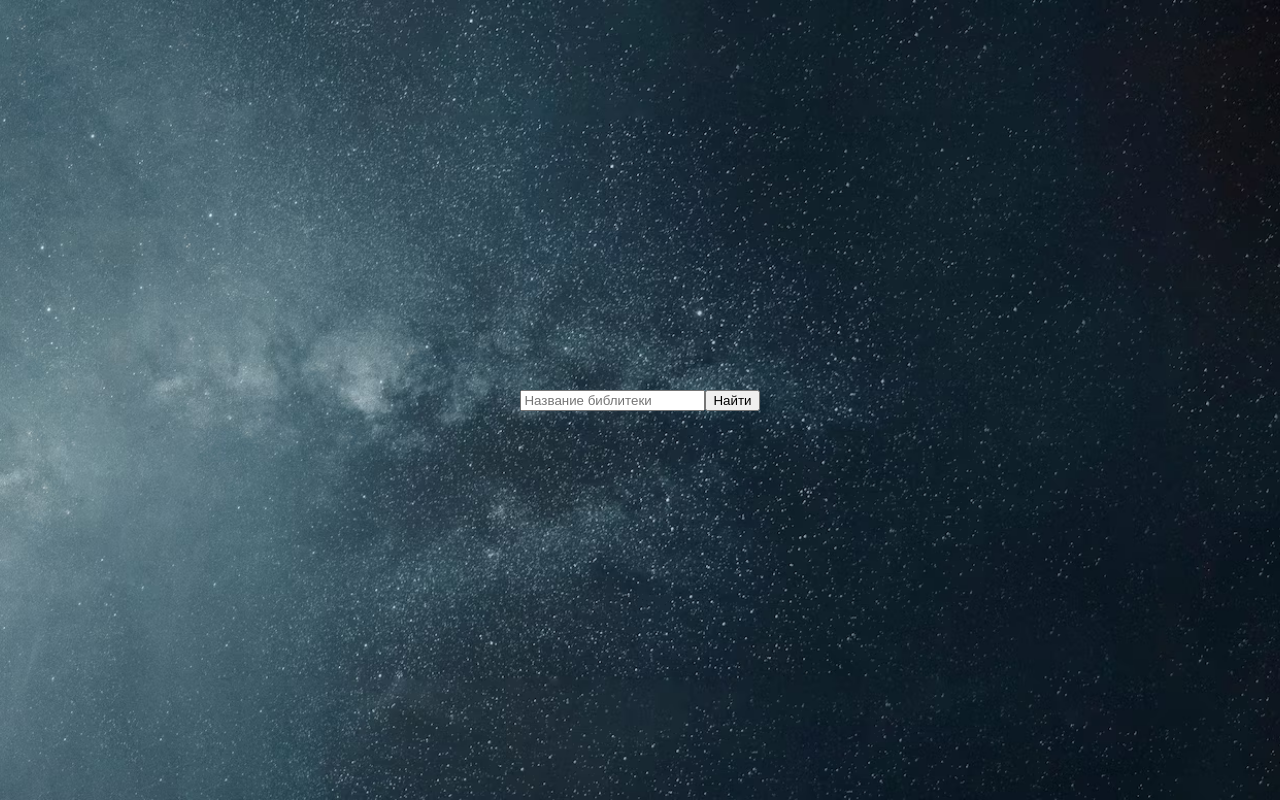
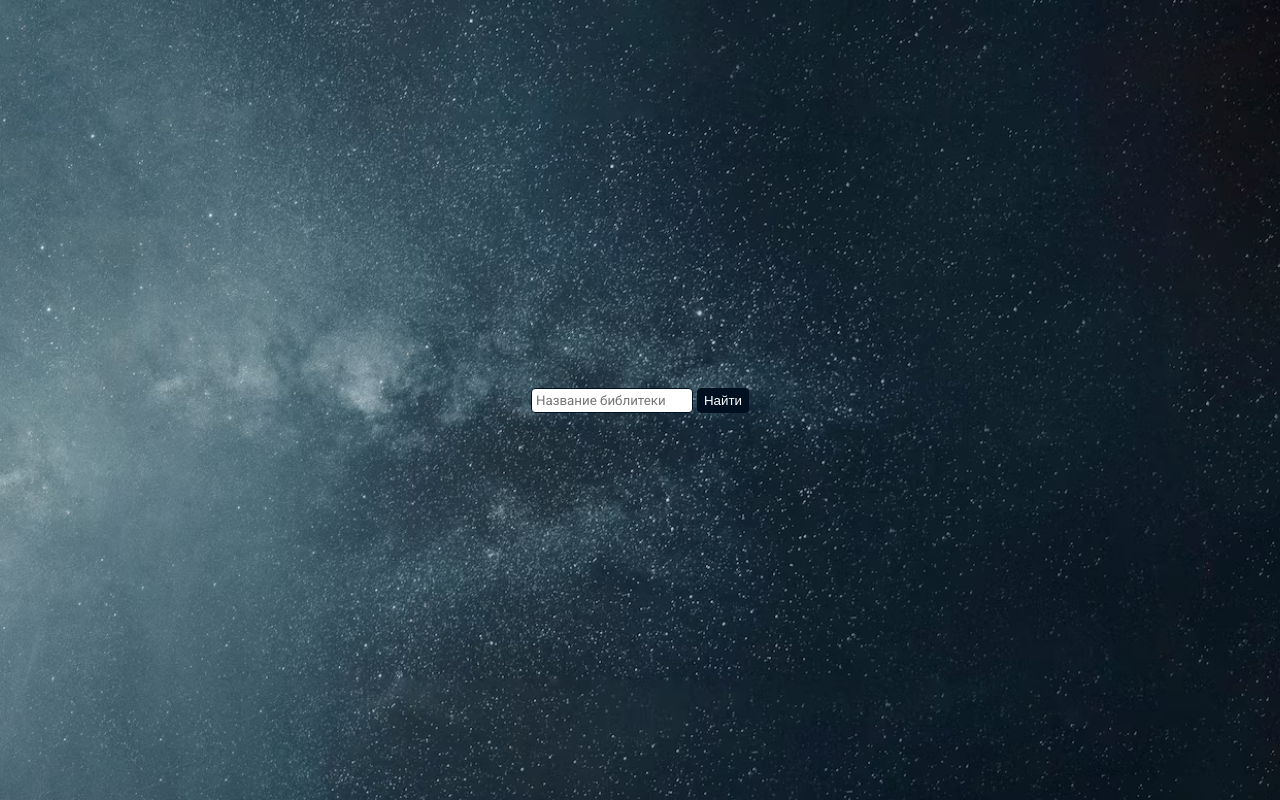
Before and after one commit to lim0n/comfy, an Angular app: page / in a window 1280 px wide. Built offline with nearby package versions, Linux system fonts and the light colour scheme.

Commit message:
отображение отфильтрованных библиотек

```diff
--- a/angular.json
+++ b/angular.json
@@ -32,7 +32,6 @@
               }
             ],
             "styles": [
-              "@angular/material/prebuilt-themes/azure-blue.css",
               "src/styles.scss"
             ],
             "scripts": [],
@@ -97,7 +96,6 @@
               }
             ],
             "styles": [
-              "@angular/material/prebuilt-themes/azure-blue.css",
               "src/styles.scss"
             ],
             "scripts": []
--- a/src/app/app.component.html
+++ b/src/app/app.component.html
@@ -1,11 +1,12 @@
-<div class="app-form">
-    <input placeholder="Название библитеки" [(ngModel)]="libInput">
-    <button type="button" (click)="displayList()">Найти</button>
-</div>
+<form class="app-form" (submit)="displayList()">
+    <input placeholder="Название библитеки" name="libname" [(ngModel)]="libInput">
+    <button>Найти</button>
+</form>
 
 @if (librariesList$ | async) {
     @let keyword = keyword$$ | async;
     @let data = librariesList$ | async;
+    @if (data?.length) {
         <table>
             <thead>
                 <tr>
@@ -35,4 +36,7 @@
                 }
             </tbody>
         </table>
+    } @else {
+        <p>Ничего не найдено</p>
     }
+}
--- a/src/app/app.component.scss
+++ b/src/app/app.component.scss
@@ -11,6 +11,8 @@
 
     &-form {
         display: flex;
+        gap: var(--item-gap);
+        padding: var(--section-padding);
     }
 
     --bg-even: #cccccc;
--- a/src/app/app.component.ts
+++ b/src/app/app.component.ts
@@ -4,11 +4,11 @@ import { Subject, Observable, takeUntil, map, BehaviorSubject } from 'rxjs';
 import { AsyncPipe,  NgClass } from '@angular/common';
 import { ILibrary } from './utils/libraries-response.interface';
 import { MatInputModule } from '@angular/material/input';
-import { MatFormFieldModule} from '@angular/material/form-field';
 import { FormsModule } from '@angular/forms';
 import { MatButtonModule } from '@angular/material/button';
 import { HighlightPipe } from './utils/highlight.pipe';
 import { mapLibListResponseToLibList } from './utils/map-lib-list-response-to-lib-list.function';
+import { filterLibListByFullName } from './utils/filter-lib-list-by-full-name.function';
 
 @Component({
   selector: 'app-root',
@@ -16,7 +16,6 @@ import { mapLibListResponseToLibList } from './utils/map-lib-list-response-to-li
   imports: [
     AsyncPipe,
     FormsModule,
-    MatFormFieldModule,
     MatInputModule,
     MatButtonModule,
     NgClass,
@@ -45,6 +44,7 @@ export class AppComponent {
     this.librariesList$ = this._api.getLibraryList()
       .pipe(
         map(mapLibListResponseToLibList),
+        map(libs => filterLibListByFullName(libs, this.keyword$$.value)),
         takeUntil(this.destroyed$));
   }
 
--- /dev/null
+++ b/src/app/utils/filter-lib-list-by-full-name.function.ts
@@ -0,0 +1,10 @@
+import { ILibrariesListResponse, ILibrary } from "./libraries-response.interface";
+
+/**
+ * Функция возвращает данные библиотек без лишних данных
+ */
+export function filterLibListByFullName (libs: ILibrary[], keyword: string): ILibrary[] {
+    return libs.filter(lib => {
+        return lib.FullName.toLowerCase().includes(keyword.toLowerCase())
+    })
+}
--- a/src/styles.scss
+++ b/src/styles.scss
@@ -1,4 +1,45 @@
 /* You can add global styles to this file, and also import other style files */
 
+:root {
+    --background-main: #345173;
+    --color-main: #fff;
+    --background-invert: var(--color-main);
+    --color-invert: #001021;
+    --font-main: Roboto, "Helvetica Neue", sans-serif;
+    --input-border-radius: .25rem;
+
+    --item-padding: .25rem;
+    --item-gap: .25rem;
+    --section-padding: 2rem;
+}
+
 html, body { height: 100%; }
-body { margin: 0; font-family: Roboto, "Helvetica Neue", sans-serif; }
+body {
+    margin: 0;
+    font-family: var(--font-main);
+    background-color: var(--background-main);
+}
+
+input,
+textarea,
+select {
+    font-family: var(--font-main);
+    padding: var(--item-padding);
+
+}
+
+input,
+textarea,
+select,
+button {
+    color: var(--color-invert);
+    background: var(--background-invert);
+    border: 1px solid var(--color-invert);
+    border-radius: var(--input-border-radius);
+}
+
+button {
+    background: var(--color-invert);
+    color: var(--color-main);
+    cursor: pointer;
+}
```
Lines whose indentation alone changed are shown as unchanged.
